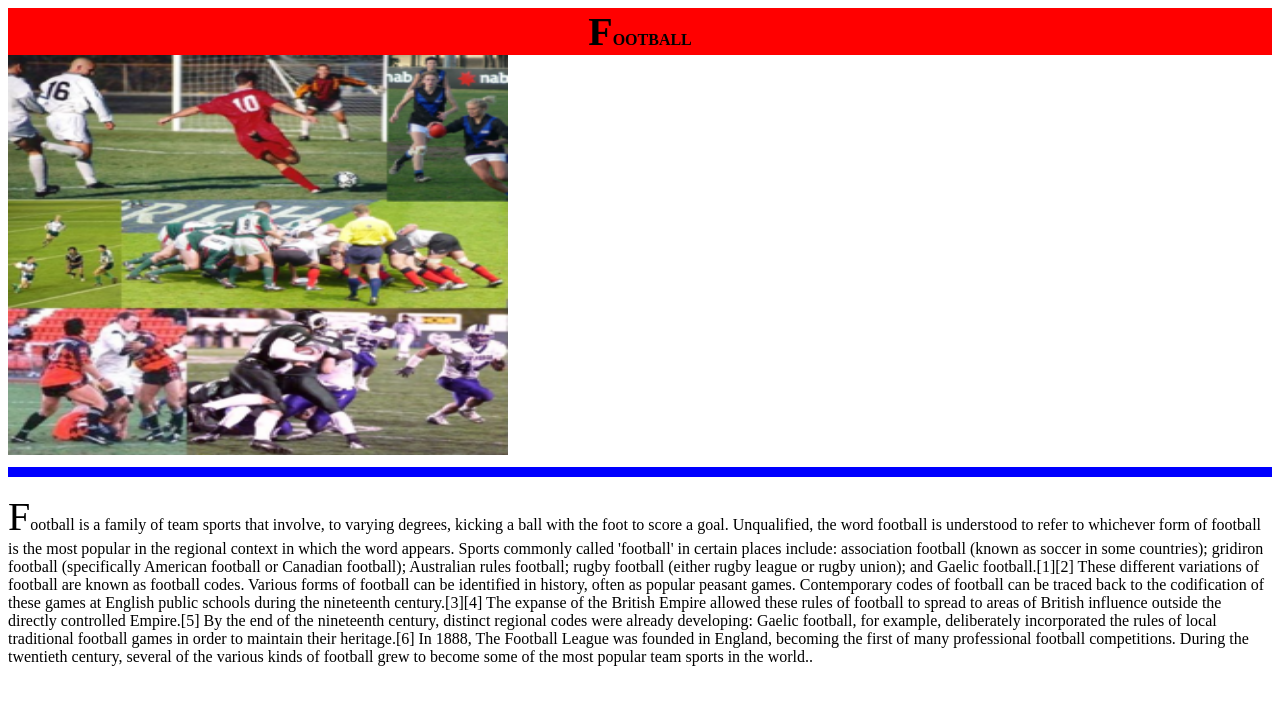
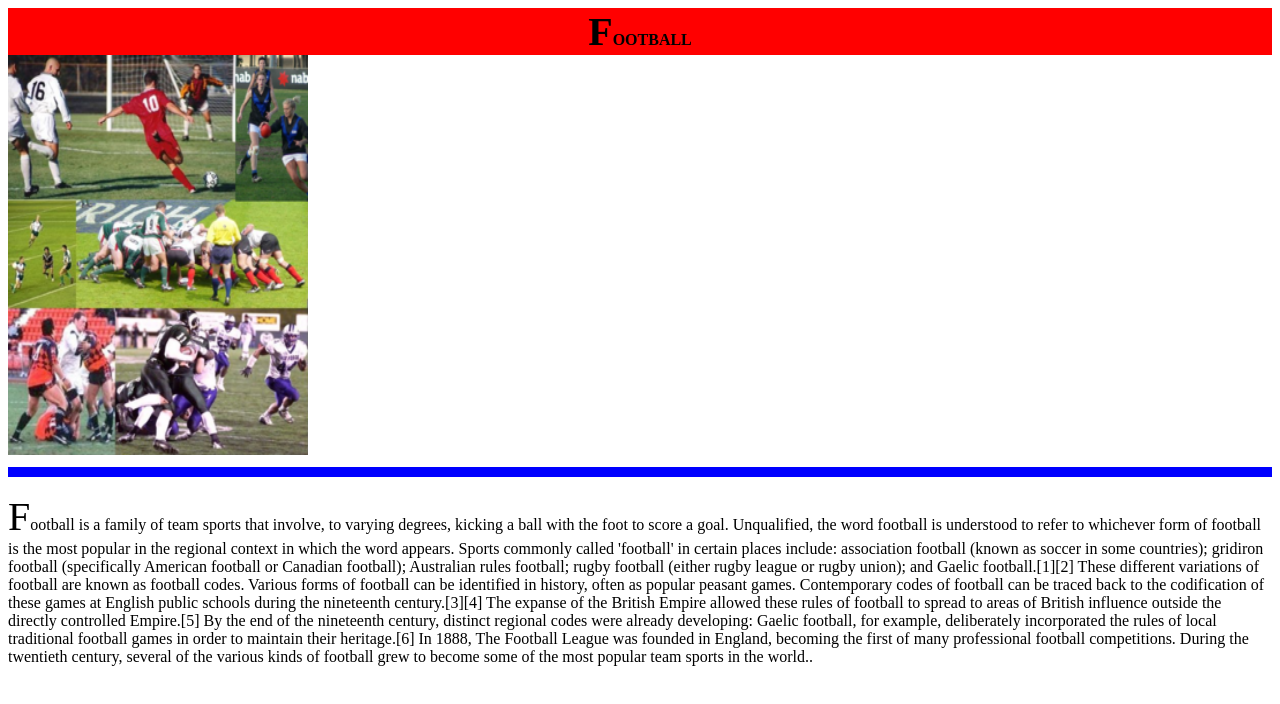
Before and after one commit to DIETHER01ERIC/create-app, a plain HTML site: page www/www/football.html in a window 1280 px wide. Drawn offline with Linux system fonts and the light colour scheme.

Commit message:
Update football.html

```diff
--- a/www/www/football.html
+++ b/www/www/football.html
@@ -21,7 +21,7 @@
 <div
           style="background:red;color:black;"><center><strong>FOOTBALL</strong></center>
         </div>
-             <img src="img/football.png" width="500" height="400"><hr size="10px" color="blue" >
+             <img src="img/football.png" width="300" height="400"><hr size="10px" color="blue" >
              <p> <div>Football is a family of team sports that involve, to varying degrees, kicking a ball with the foot to score a goal. Unqualified, the word football is understood to refer to whichever form of football is the most popular in the regional context in which the word appears. Sports commonly called 'football' in certain places include: association football (known as soccer in some countries); gridiron football (specifically American football or Canadian football); Australian rules football; rugby football (either rugby league or rugby union); and Gaelic football.[1][2] These different variations of football are known as football codes.
 
 Various forms of football can be identified in history, often as popular peasant games. Contemporary codes of football can be traced back to the codification of these games at English public schools during the nineteenth century.[3][4] The expanse of the British Empire allowed these rules of football to spread to areas of British influence outside the directly controlled Empire.[5] By the end of the nineteenth century, distinct regional codes were already developing: Gaelic football, for example, deliberately incorporated the rules of local traditional football games in order to maintain their heritage.[6] In 1888, The Football League was founded in England, becoming the first of many professional football competitions. During the twentieth century, several of the various kinds of football grew to become some of the most popular team sports in the world..</div>
```
